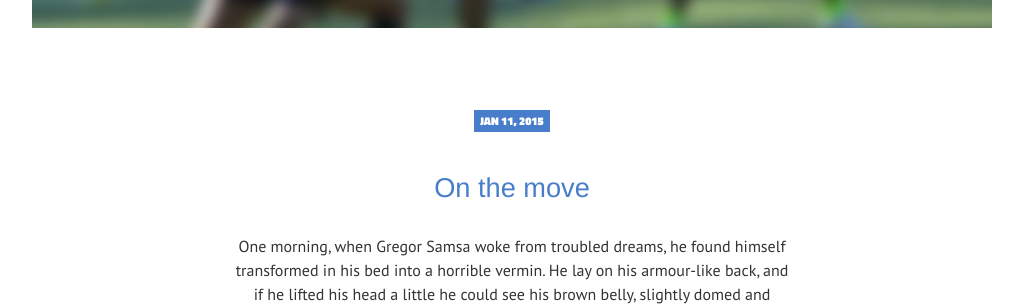
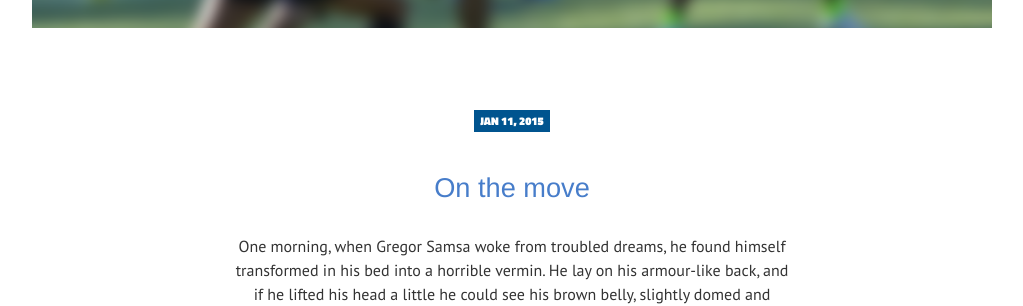
Before and after one commit to durhamatletico/durhamatletico.github.io, a Jekyll site: the page built from index.html, in a window 1280 px wide. Shown: the part 499-805 px from the top of the page, without its empty margins (128-1151 px from the left). Built offline with Jekyll 4.4.1, drawn with Linux system fonts in a browser that asks for light colours.

Commit message:
Consistency

```diff
--- a/assets/styles/main.scss
+++ b/assets/styles/main.scss
@@ -262,7 +262,7 @@ ul {
   ///////////////////////////////////////////////////////////////////////////////////
   $base-line-height: 1.5em !default;
   $base-spacing: 1.5em !default;
-  $base-accent-color: $durham-blue !default;
+  $base-accent-color: $durham-blue;
   $base-link-color: $base-accent-color !default;
   $dark-gray: #333 !default;
   $large-screen: em(860) !default;
```
